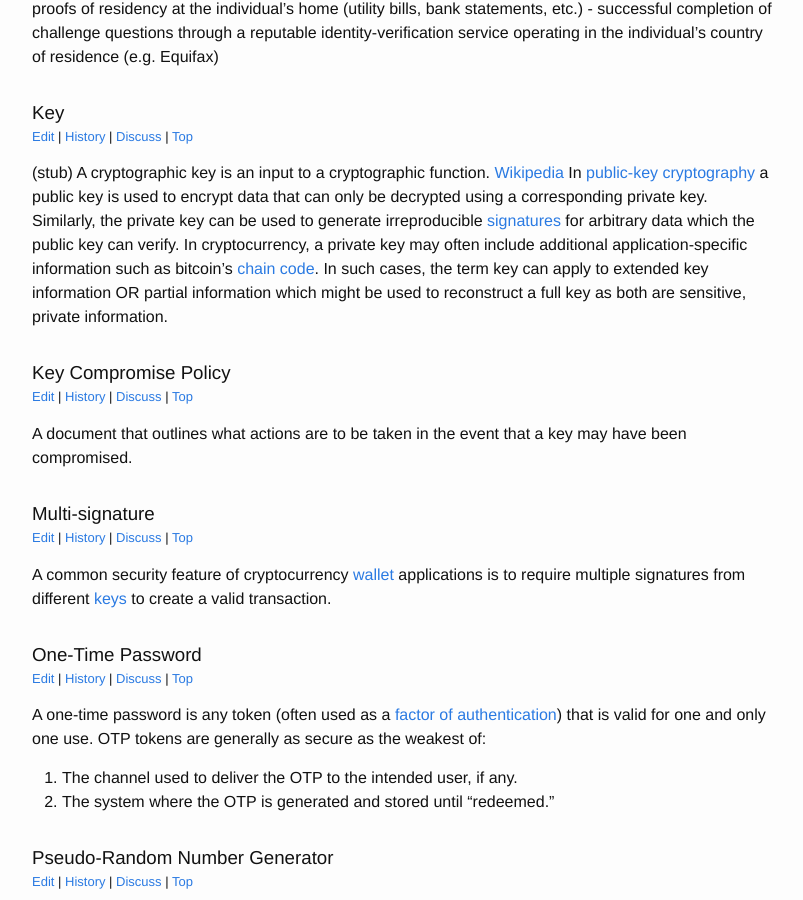
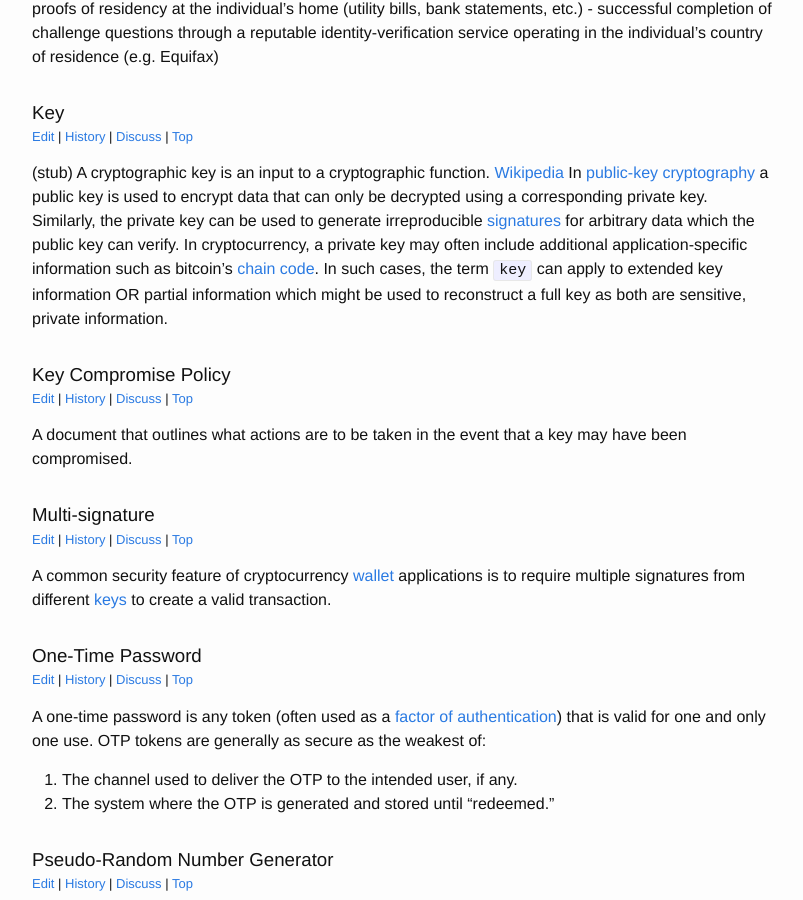
Before and after one commit to CryptoConsortium/CCSS, a Jekyll site: the page built from 5_definitions.html, in a window 1280 px wide and 900 px high, scrolled down 1799 px. Shown: the whole window, without its empty margins (238-1041 px from the left). Built offline with Jekyll 4.4.1, drawn with Linux system fonts in a browser that asks for light colours.

Commit message:
formatting

```diff
--- a/_data/definitions/Key.yml
+++ b/_data/definitions/Key.yml
@@ -1,8 +1,8 @@
 
 id: key
+file: Key
 term: Key
-file: Key
 description: >
   (stub) A cryptographic key is an input to a cryptographic function. [Wikipedia](https://en.wikipedia.org/wiki/Key_%28cryptography%29)
   In [public-key cryptography](https://en.wikipedia.org/wiki/Public-key_cryptography) a public key is used to encrypt data that can only be decrypted using a corresponding private key. Similarly, the private key can be used to generate irreproducible [signatures](#signature) for arbitrary data which the public key can verify.
-  In cryptocurrency, a private key may often include additional application-specific information such as bitcoin's [chain code](https://github.com/bitcoin/bips/blob/master/bip-0032.mediawiki#user-content-extended-keys). In such cases, the term key can apply to extended key information OR partial information which might be used to reconstruct a full key as both are sensitive, private information.
+  In cryptocurrency, a private key may often include additional application-specific information such as bitcoin's [chain code](https://github.com/bitcoin/bips/blob/master/bip-0032.mediawiki#user-content-extended-keys). In such cases, the term `key` can apply to extended key information OR partial information which might be used to reconstruct a full key as both are sensitive, private information.
```
